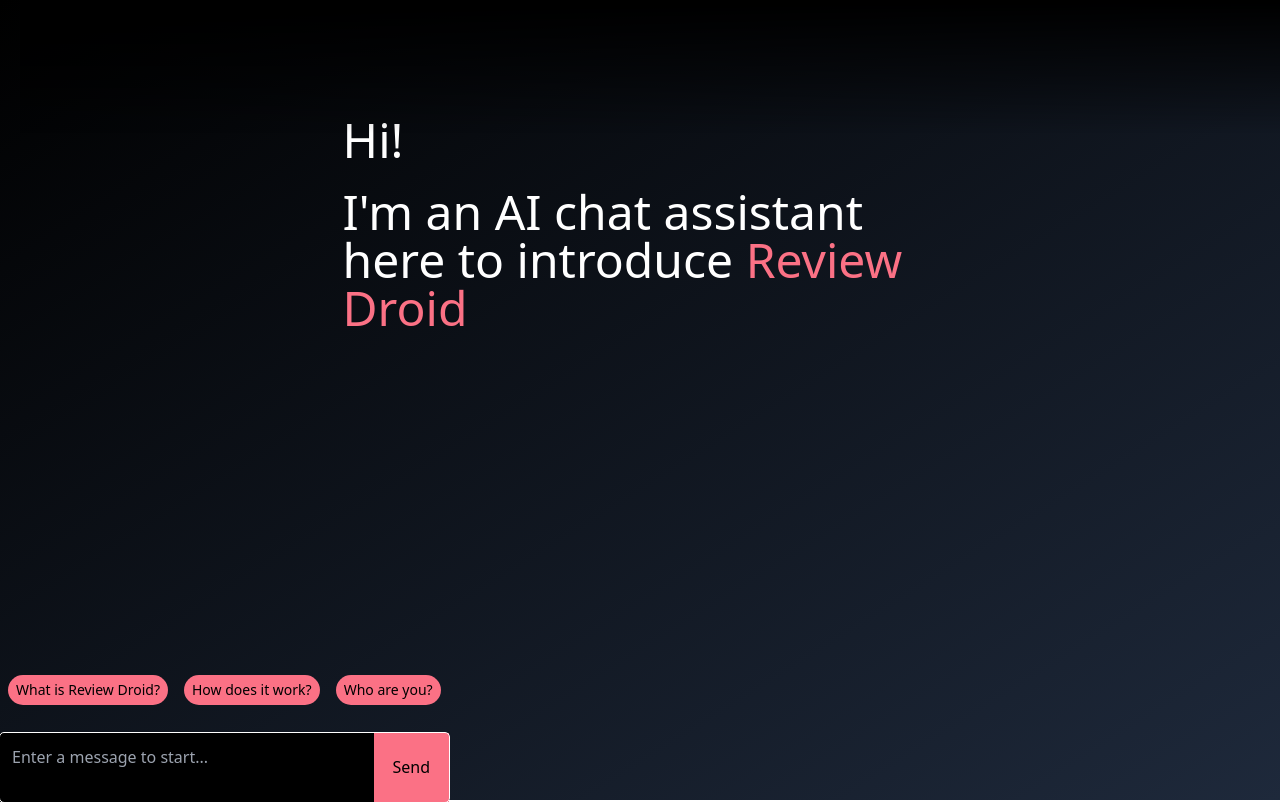
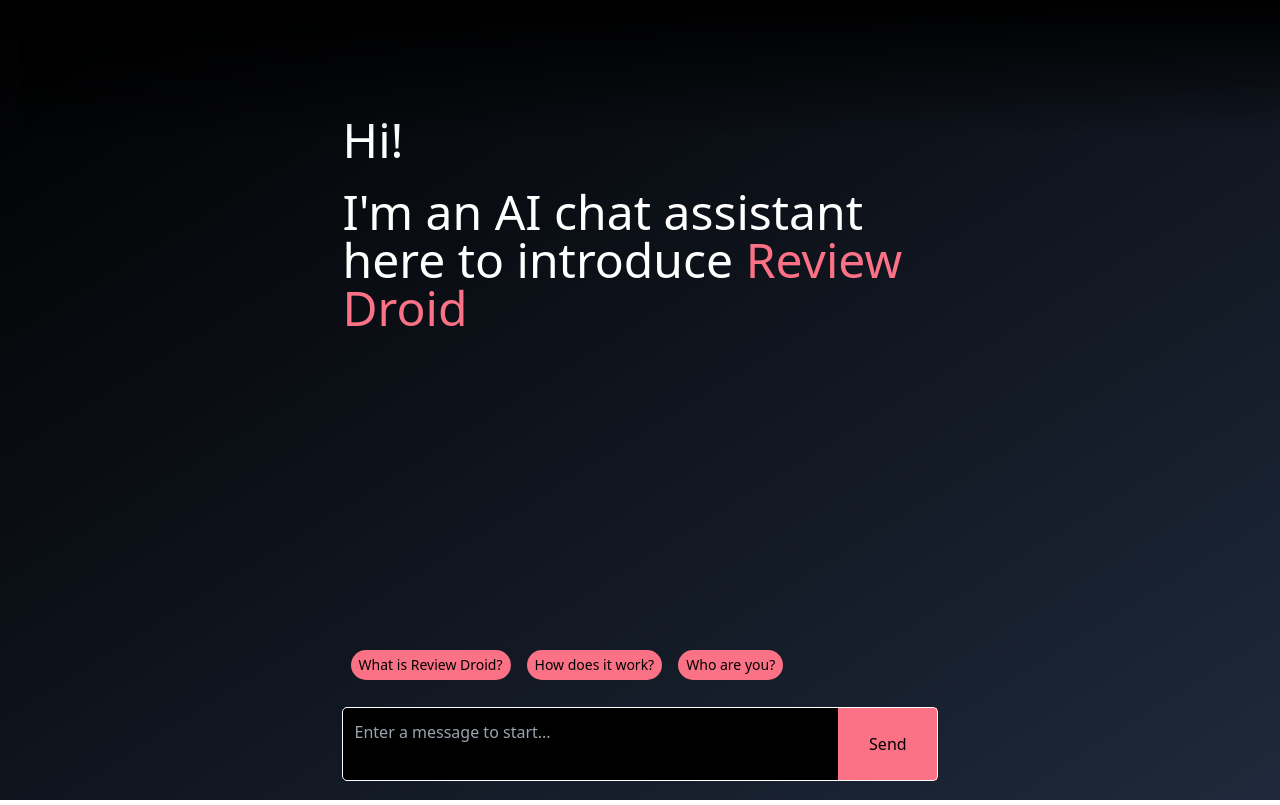
Before and after one commit to birdsean/landing-gpt, a React (Create React App) app in the folder client/: page / in a window 1280 px wide. Built offline with nearby package versions, Linux system fonts and the light colour scheme.

Commit message:
Refactor styling in App component

```diff
--- a/client/src/App.tsx
+++ b/client/src/App.tsx
@@ -83,15 +83,15 @@
   })
 
   return (
-    <div className="absolute w-full p-5 bg-gradient-to-br from-black to-slate-800 min-h-screen">
+    <div className="absolute bottom-0 w-full p-5 bg-gradient-to-br from-black to-slate-800 min-h-screen flex flex-col">
       <div className='fixed top-0 w-full h-1/6 bg-gradient-to-b from-black to-transparent z-10'/>
-      <div className='relative flex flex-col h-5/6 min-h-full leading-tight items-center'>
-        <div className='h-full overflow-y-auto overflow-x-hidden w-full max-w-prose' ref={scrollBoxRef}>
+      <div className='relative flex flex-col h-5/6 leading-tight items-center flex-grow h-px'>
+        <div className='w-full max-w-prose overflow-y-auto' ref={scrollBoxRef}>
           <p className='py-12'/>
           {renderMessages()}
         </div>
       </div>
-      <div className='absolute bottom-0 left-0 flex items-center h-1/6 flex-col'>
+      <div className='flex items-center h-1/6 flex-col'>
         <div className='max-w-prose w-full'>
           <div className='flex flex-row leading-none mb-5 text-sm'>
             <QuestionPill question={`What is ${PRODUCT_NAME}?`} color={COLOR} sendMessage={sendMessage}/>
@@ -99,7 +99,7 @@
             <QuestionPill question='Who are you?' color={COLOR} sendMessage={sendMessage}/>
           </div>
           <form
-            className='w-full h-1/2 outline outline-1 outline-white md:rounded flex flex-row'
+            className='w-full h-1/2 outline outline-1 outline-white rounded-none sm:rounded flex flex-row'
             ref={formRef}
           >
             <textarea
@@ -114,6 +114,7 @@
           </form>
         </div>
       </div>
+      <div className='invisible'>
         <span className='text-red-400 bg-red-400'/>
         <span className='text-orange-400 bg-orange-400'/>
         <span className='text-yellow-400 bg-yellow-400'/>
@@ -128,6 +129,7 @@
         <span className='text-rose-400 bg-rose-400'/>
         <span className='text-5xl'/>
       </div>
+    </div>
   );
 }
 
```
Lines whose indentation alone changed are shown as unchanged.
